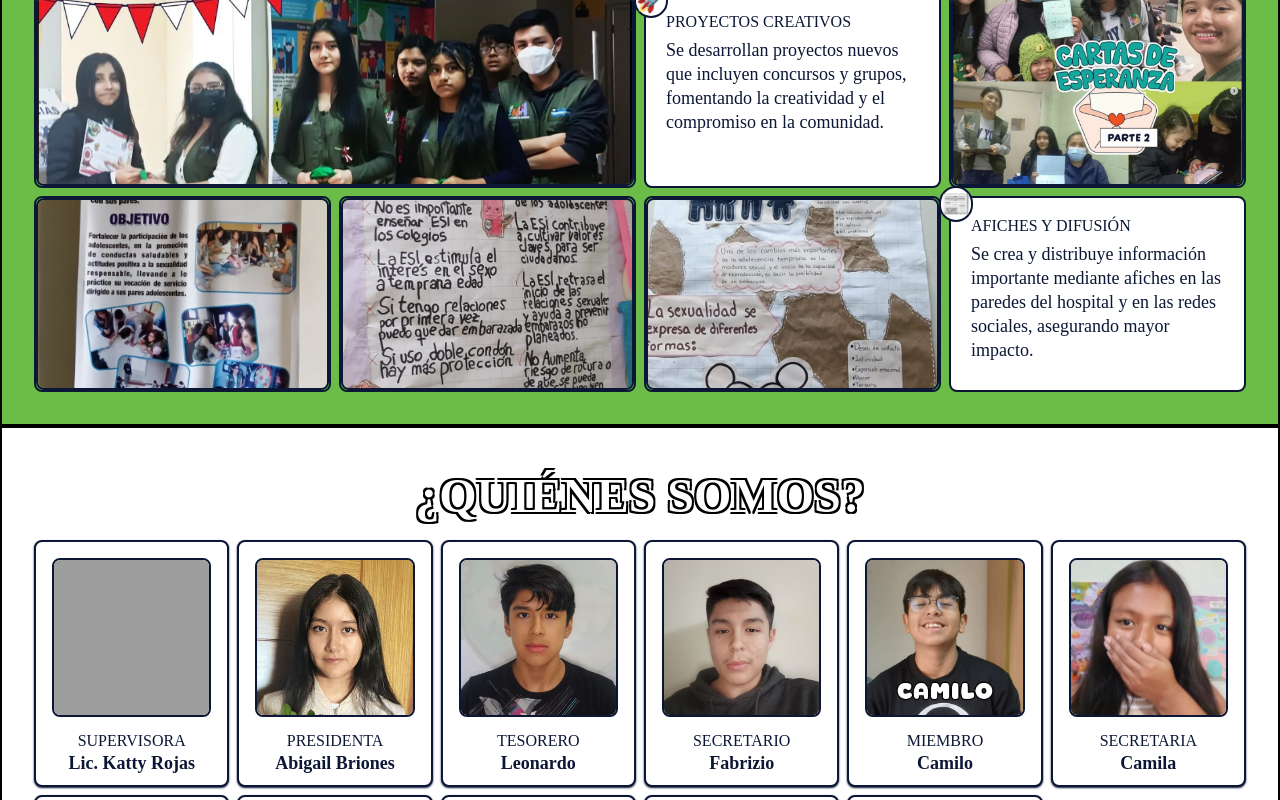
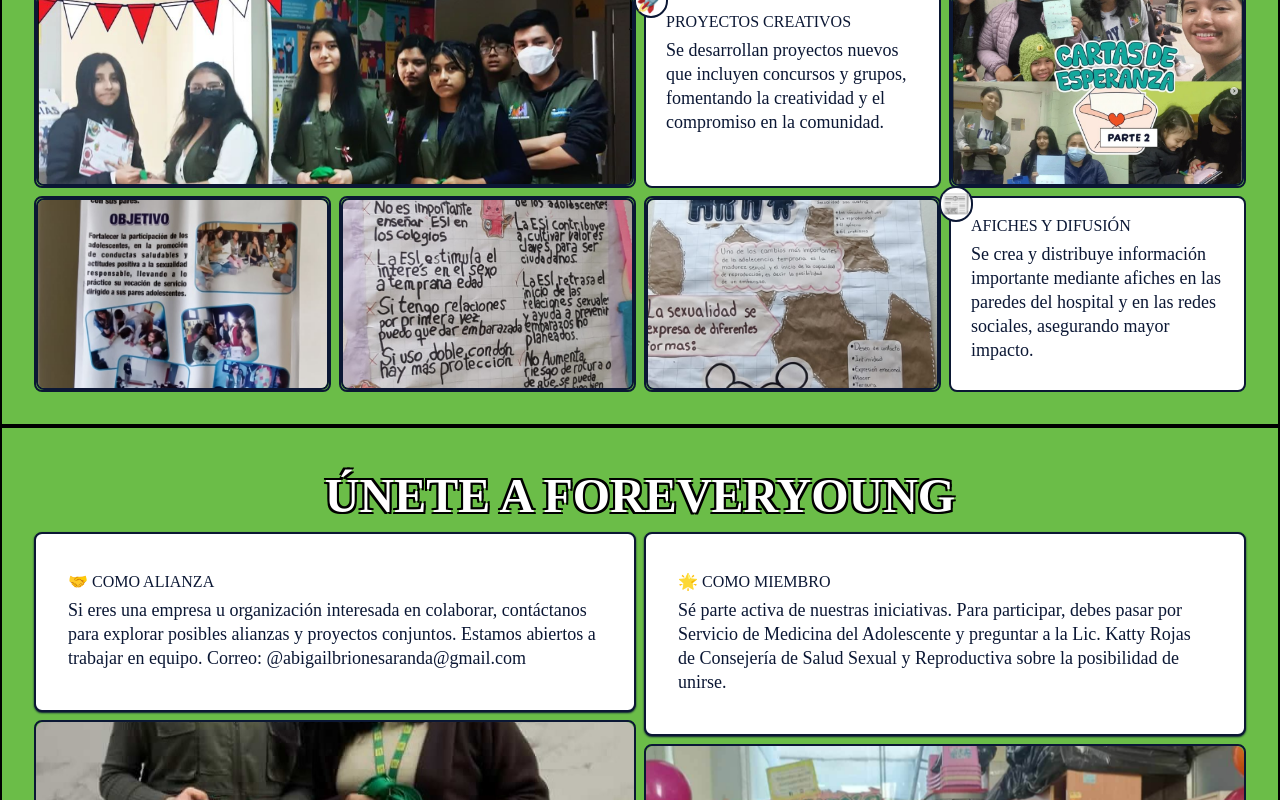
Before and after one commit to abigail-br987/nextjs-foreveryoung, a Next.js app: page / in a window 1280 px wide. Shown: the part 2000-2800 px from the top of the page. Built offline with nearby package versions, Linux system fonts and the light colour scheme; grey boxes are pictures that could not be loaded; a web font is replaced by a local one.

Commit message:
refactor

```diff
--- a/src/app/page.tsx
+++ b/src/app/page.tsx
@@ -9,7 +9,6 @@ export default function Home() {
   return (
     <div className="z-10">
       <AnimatedLanding />
-      <NavBar animated/>
       <div className="bg-darkBlue">
         <AnimatedDiv className="bg-deepGreen border-2 border-black z-30">
           <div className="max-w-screen-2xl p-8 m-auto space-y-16">
@@ -24,11 +23,7 @@ export default function Home() {
           </div>
         </AnimatedDiv>
 
-        <AnimatedDiv className="bg-white  border-2 border-black z-30">
-          <div className="max-w-screen-2xl px-8 py-12 m-auto">
-            <WhoAreWe />
-          </div>
-        </AnimatedDiv>
+
 
         <AnimatedDiv className="bg-deepGreen border-2 border-black z-30">
           <div className="max-w-screen-2xl px-8 py-12 m-auto">
```
